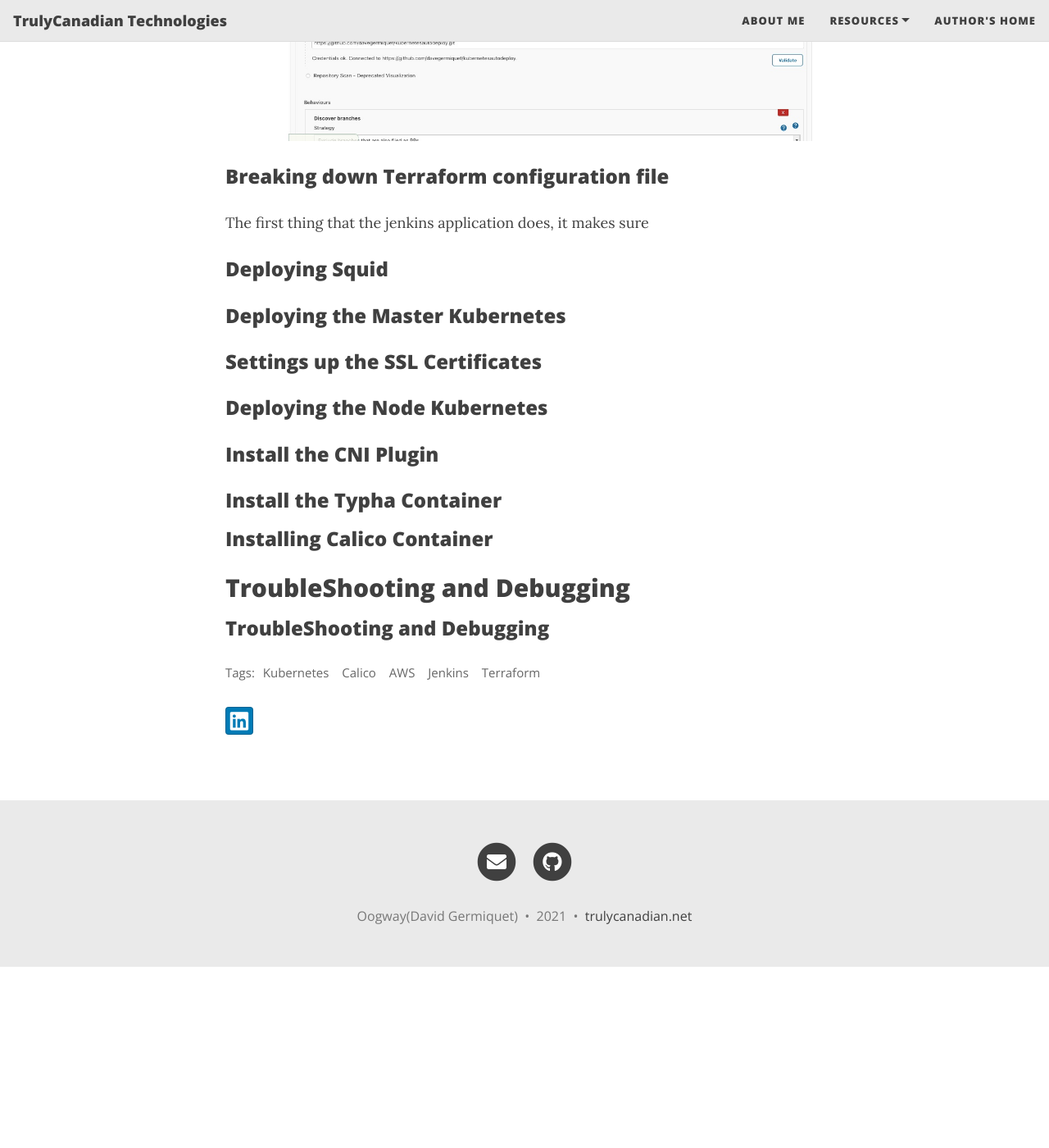
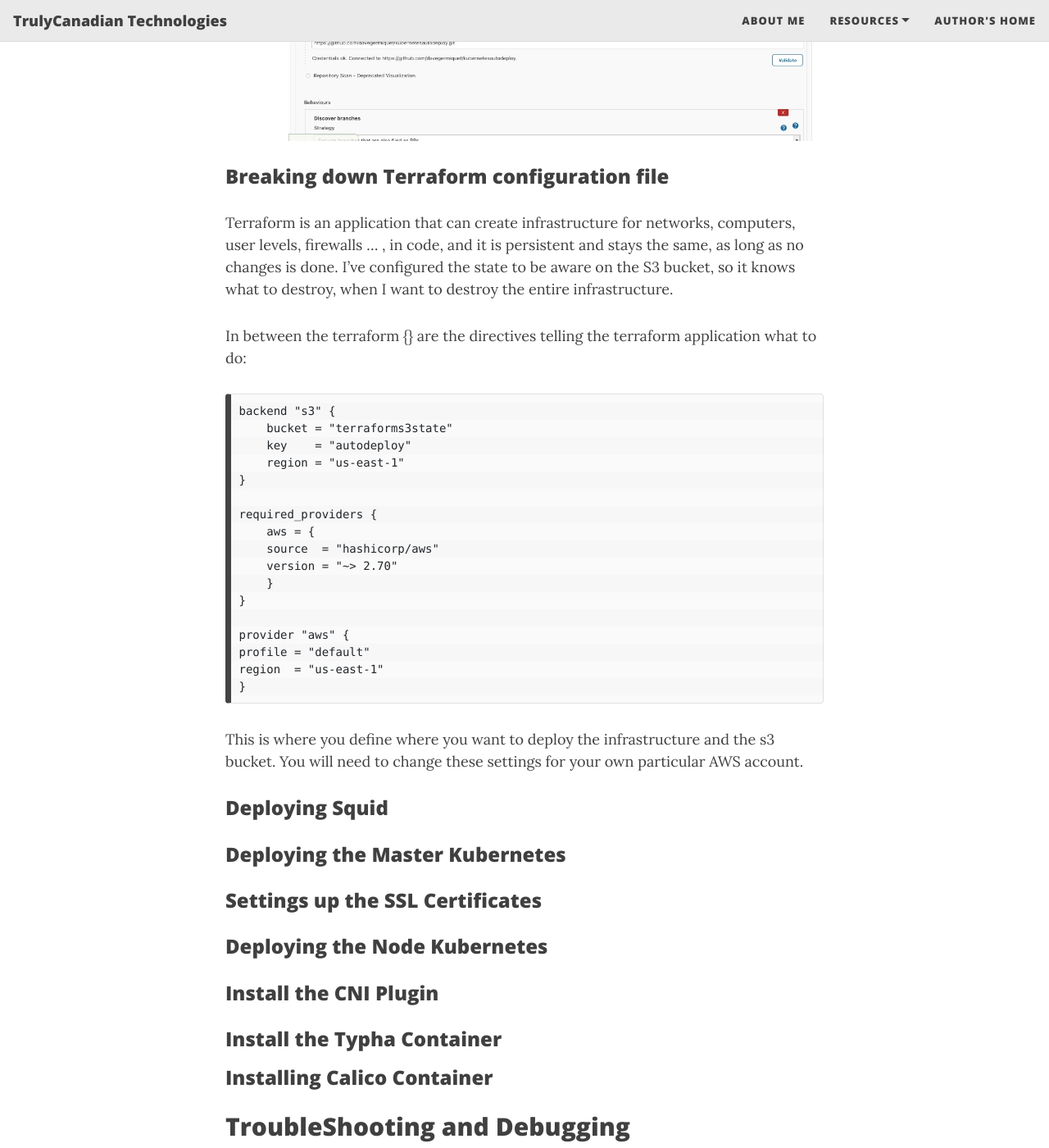
Before and after one commit to davegermiquet/LinuxAdminProto, a Jekyll site: the page built from _posts/2021-01-12-Deploying-Kubernetes.md, in a window 1280 px wide and 1400 px high, scrolled down 5496 px. Shown: the whole window at 82% size. Built offline with Jekyll 4.4.1, drawn with Linux system fonts in a browser that asks for light colours; nearby versions of some CDN libraries; before the commit the page ends 6675 px from its top, so only the background shows below that; some of the changed text lies outside the part shown.

Commit message:
Add more documentation to kubernetes

````diff
--- a/_posts/2021-01-12-Deploying-Kubernetes.md
+++ b/_posts/2021-01-12-Deploying-Kubernetes.md
@@ -63,9 +63,8 @@ Severs Deployed:
 - Node On Private Network no access to outside world except through squid
 - Master on public network
 
-** You will want to fork the following repository and configure it instead of using mine, as my project uses my own S3 bucket which will have to be modified in the terraform file:
-[https://github.com/davegermiquet/kubernetesautodeploy][140]
-**
+**You will want to fork the following repository and configure it instead of using mine, as my project uses my own S3 bucket which will have to be modified in the terraform file:
+[https://github.com/davegermiquet/kubernetesautodeploy][140]**
 
 
 <a name="decisionreason"></a>
@@ -162,7 +161,34 @@ Enter Your Fork Repository under the Branch
 <a name="terraform"></a>
 ### **Breaking down Terraform configuration file**
 
-The first thing that the jenkins application does, it makes sure
+Terraform is an application that can create infrastructure for networks, computers, user levels, firewalls ... , in code, and it is persistent and stays the same,
+as long as no changes is done. I've configured the state to be aware on the S3 bucket, so it knows what to destroy, when I want to destroy the entire infrastructure.
+
+
+In between the terraform {} are the directives telling the terraform application what to do:
+```
+backend "s3" {
+    bucket = "terraforms3state"
+    key    = "autodeploy"
+    region = "us-east-1"
+}
+
+required_providers {
+    aws = {
+    source  = "hashicorp/aws"
+    version = "~> 2.70"
+    }
+}
+
+provider "aws" {
+profile = "default"
+region  = "us-east-1"
+}
+```
+
+This is where you define where you want to deploy the infrastructure and the s3 bucket. You will need to change these settings for your own particular AWS
+account.
+
 
 <a name="squid"></a>
 ### **Deploying Squid**
````
